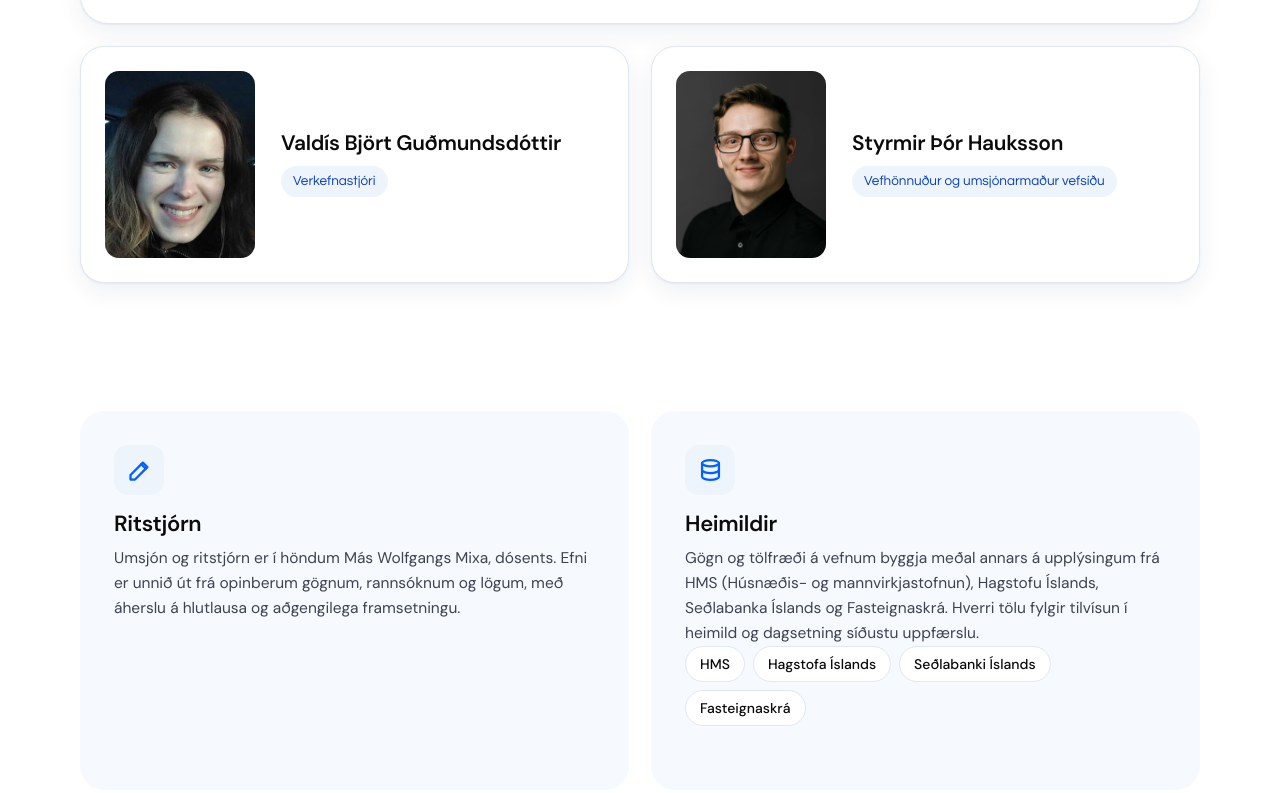
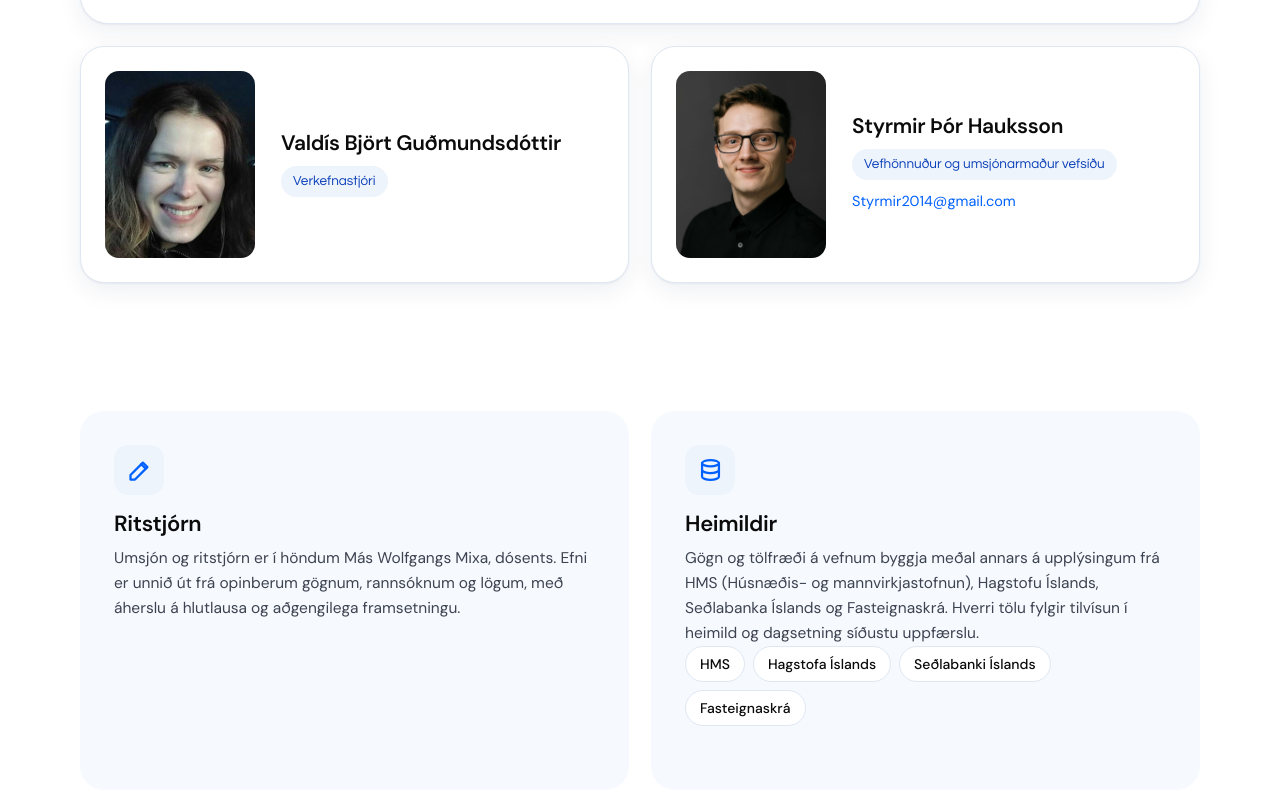
Before and after one commit to Styrmirinn/Husnaedi.is, a plain HTML site: page um-okkur.html in a window 1280 px wide. Shown: the part 1579-2372 px from the top of the page. Drawn offline with Linux system fonts and the light colour scheme.

Commit message:
Um okkur: netfang Styrmis undir titli
Co-Authored-By: Claude Opus 5.5 <noreply@anthropic.com>
Claude-Session: https://claude.ai/code/session_01GkXNZoroRxPfG71VnXbNRm

```diff
--- a/assets/site.css
+++ b/assets/site.css
@@ -712,3 +712,7 @@ a.doc:hover{border-color:var(--blue);box-shadow:var(--shadow);transform:translat
 @media (max-width:900px){.qcards{grid-template-columns:1fr}.qcard{min-height:0;padding:22px}.qcard h3{font-size:19px}.calc-intro{grid-template-columns:1fr}.calc-more{order:3}}
 
 .calc-box.lr-quick{margin:0 0 44px}
+.person-mail{grid-column:2;justify-self:start;align-self:start;margin-top:10px;font-size:14.5px;color:var(--blue);text-decoration:none;overflow-wrap:anywhere}
+.person:has(.person-mail) .house-photo{grid-row:span 3}
+.person-mail:hover{text-decoration:underline}
+.person:has(.person-mail){grid-template-rows:1fr auto 1fr}
--- a/um-okkur.html
+++ b/um-okkur.html
@@ -96,6 +96,7 @@
           <div class="house-photo"><img src="assets/team-styrmir.jpg" alt="Styrmir Þór Hauksson" width="640" height="800"></div>
           <h3>Styrmir Þór Hauksson</h3>
           <span class="role-tag" data-t="styrmirRole"></span>
+          <a class="person-mail" href="mailto:styrmir2014@gmail.com">Styrmir2014@gmail.com</a>
         </div>
       </div>
     </div>
```
Also changed, not shown: parts/about-main.html (+1 -0 lines).
